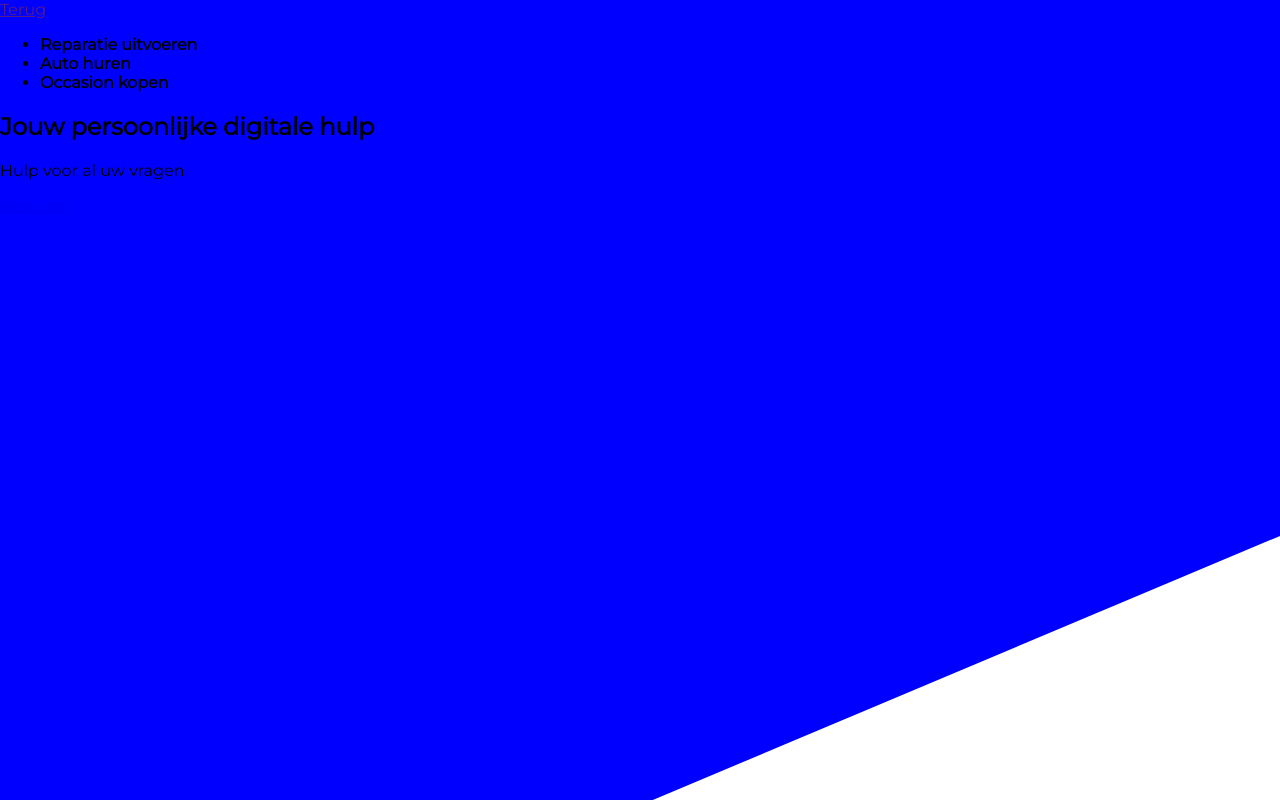
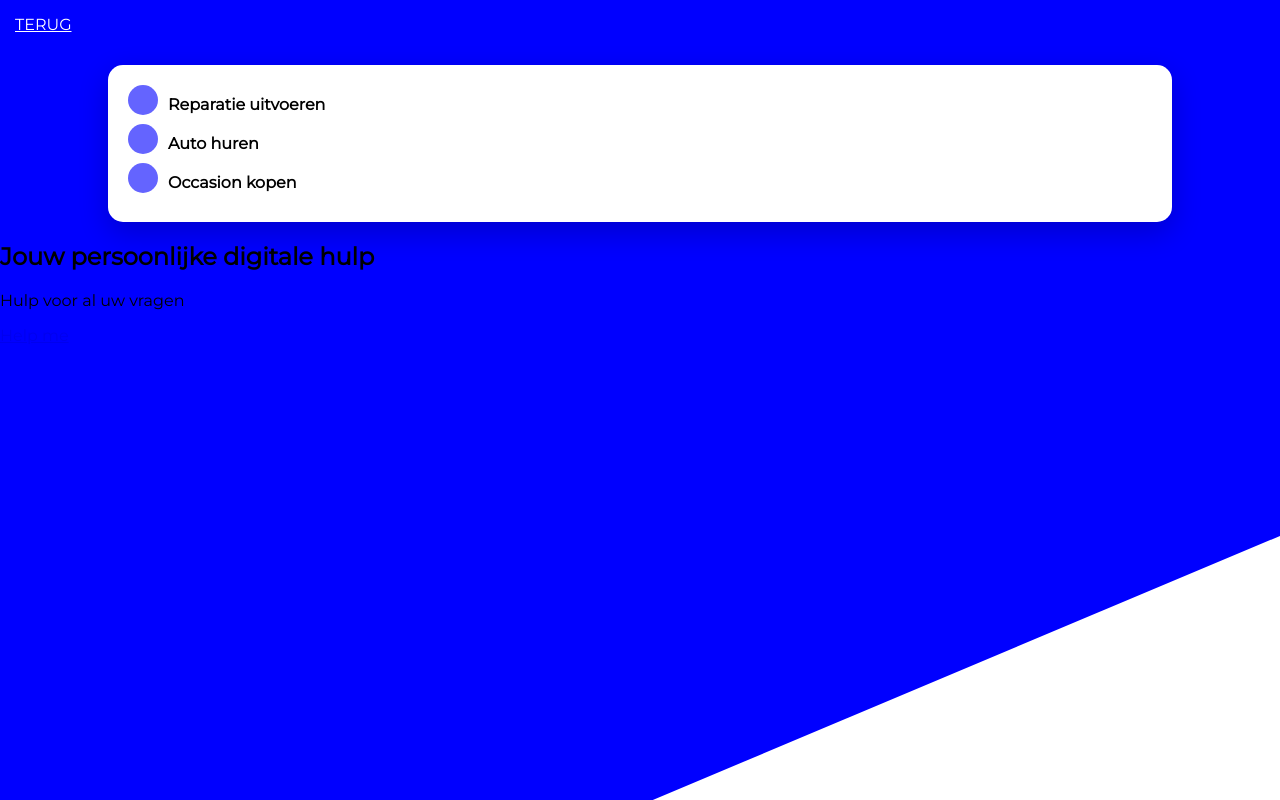
Before and after one commit to OHiddema/2ndSassProject, a plain HTML site: page index.html in a window 1280 px wide. Drawn offline with Linux system fonts and the light colour scheme.

Commit message:
add more CSS

```diff
--- a/css/style.scss
+++ b/css/style.scss
@@ -6,6 +6,9 @@ $colors: (
   dblue: rgb(0, 0, 155),
   ddblue: rgb(0, 0, 55)
 );
+
+$padding: 15px;
+$borders: 15px;
 
 // put map-get into a function
 @function getColor($colorName) {
@@ -28,4 +31,47 @@ body {
     position: absolute;
     z-index: -1;
   }
+
+  header a {
+    color: white;
+    padding: $padding;
+    display: block;
+    text-transform: uppercase;
   }
+}
+
+main {
+  section#card {
+    background-color: white;
+    padding: 20px;
+    margin: 1em auto;
+    border-radius: $borders;
+    box-shadow: 0 10px 30px rgba( #000000, 0.2);
+    width: 80%;
+
+    ul {
+      list-style-type: none;
+      margin: 0;
+      padding: 0;
+
+      li {
+        margin-bottom: 10px;
+
+        span{
+          position: absolute;
+          width: 30px;
+          height: 30px;
+          background-color: getColor(lblue);
+          border-radius: 50%;
+          margin-right: 10px;
+        }
+
+        strong {
+          display: inline-block;
+          margin-left: max(40px);
+          margin-top: 10px;
+        }
+      }
+    }
+  }
+}
```
Also changed, not shown: css/style.css, 1 other file. Lines whose indentation alone changed are shown as unchanged.
